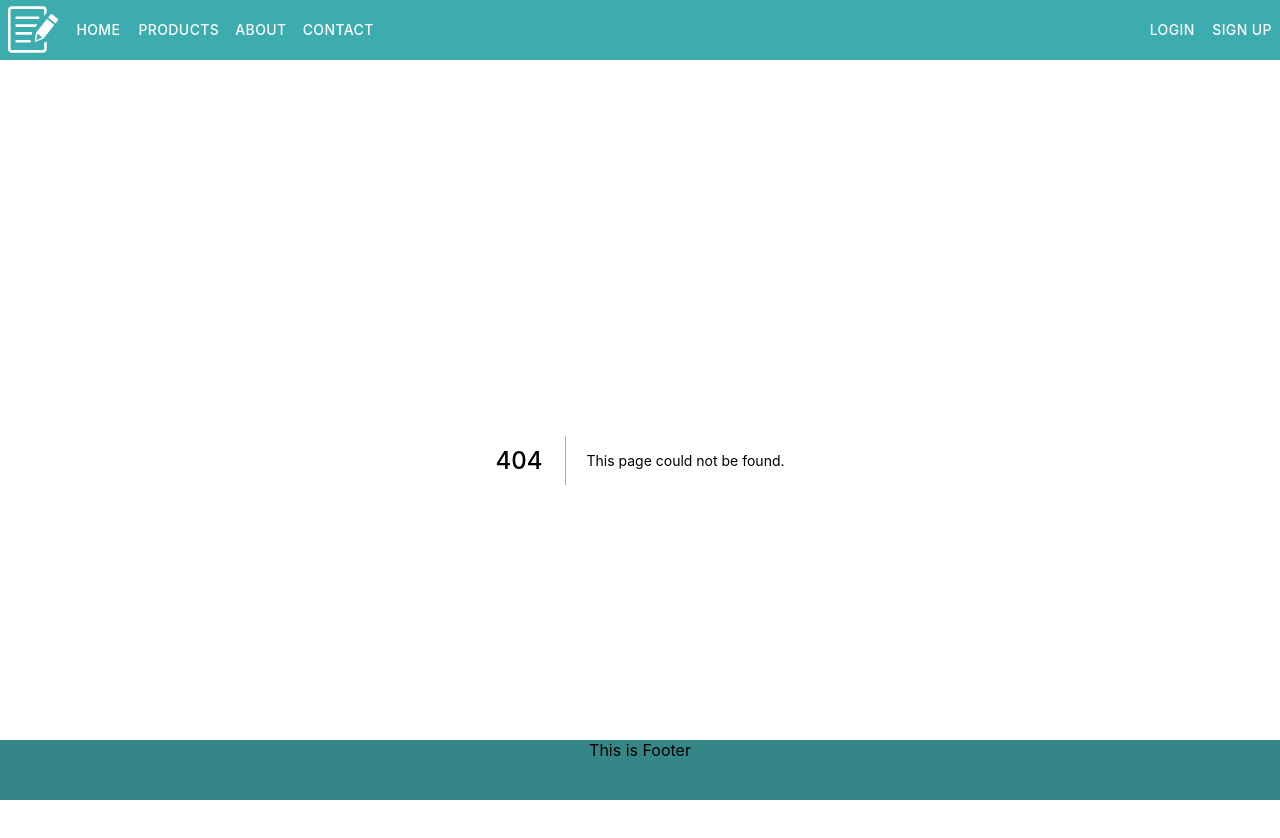
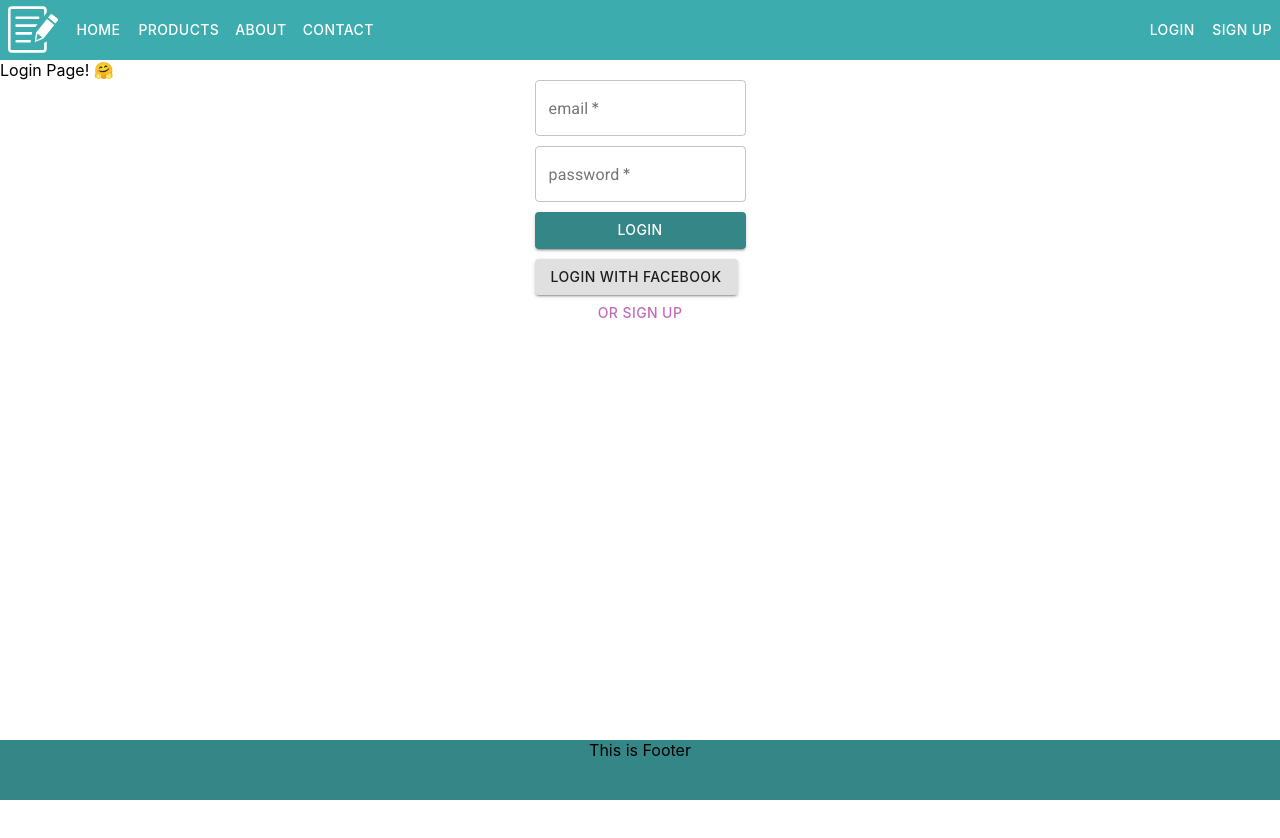
Before and after one commit to sandrofi84/todo-app-nextjs-frontend, a Next.js app: page /login/1 in a window 1280 px wide. Before the commit this address had no page. Shown: the top 838 px of the page. After the commit the page ends 800 px from the top, so only its background shows below. Built offline with nearby package versions, Linux system fonts and the light colour scheme.

Commit message:
feat: add login with OAuth provider

```diff
--- /dev/null
+++ b/pages/login/[provider].tsx
@@ -0,0 +1,23 @@
+import Link from 'next/link';
+import FormLogin from '../../src/components/Form/FormLogin';
+import { Box, Button } from '@material-ui/core';
+
+export default function Login() {
+  return (
+    <>
+      <div>
+        Login Page! 🤗
+      </div>
+      <Box margin="auto" width="max-content">
+          <FormLogin/>
+      </Box>
+      <Box width="max-content" margin="auto">
+        <Link passHref={true} href="/signup">
+          <Button color="secondary">
+            <a>OR SIGN UP</a>
+          </Button>
+        </Link>
+      </Box>
+    </>
+  )
+}
--- a/pages/login.tsx
+++ b/pages/login/index.tsx
@@ -1,5 +1,5 @@
 import Link from 'next/link';
-import FormLogin from '../src/components/Form/FormLogin';
+import FormLogin from '../../src/components/Form/FormLogin';
 import { Box, Button } from '@material-ui/core';
 
 export default function Login() {
--- a/src/components/Form/FormLogin.tsx
+++ b/src/components/Form/FormLogin.tsx
@@ -5,6 +5,7 @@ import Form from './Form';
 import { useRouter } from 'next/dist/client/router';
 import {User} from '../../types/User';
 import DispatchContext from '../../context/DispatchContext';
+import FormOauthLoginButton from './FormOauthLoginButton';
 
 const useStyles = makeStyles((theme: Theme) =>
   createStyles({
@@ -48,6 +49,17 @@ const FormLogin = () => {
         return user;
     }
 
+    const handleClick = async (link: string): Promise<void> => {
+
+        try {
+            const response = await Axios.get(link);
+            console.log(response);
+
+        } catch(err) {
+            console.log(err);
+        }
+    }
+
     const handleChange = (e: SyntheticEvent): void => {
         const field = (e.target as HTMLInputElement).name;
         const newValue = (e.target as HTMLInputElement).value;
@@ -80,8 +92,51 @@ const FormLogin = () => {
         }
     }
 
+    useEffect(() => {
+        const { code, provider } = router.query;
+        const myRequest = Axios.CancelToken.source();
+        const getToken = async () => {
+            try {
+                const response = await Axios
+                .get(
+                    `${process.env.API_URL}/auth/thirdparty/${provider}/callback?code=${code}`,
+                    { cancelToken: myRequest.token }
+                    );
+
+                const { status, data } = response;
+
+                if (status === 200 && data?.token) {
+                    const {token} = response.data;
+                    localStorage.setItem("todosToken", token);
+
+                    const user: User = await getUser(token);
+
+                    if (user) {
+                        localStorage.setItem("todosUser", JSON.stringify(user));
+                        appDispatch({type: "setUser"})
+                        router.push("/");
+                    }
+                }
+
+            } catch(err) {
+                console.log(err);
+            }
+        };
+
+        if (code) {
+            getToken();
+        }
+
+        return () => {
+            myRequest.cancel();
+        }
+    }, [router.query])
+
     return (
-        <Form className={classes.form} formInput={formInput} handleChange={handleChange} handleSubmit={handleSubmit} label="LOGIN" />
+        <>
+            <Form className={classes.form} formInput={formInput} handleChange={handleChange} handleSubmit={handleSubmit} label="LOGIN" />
+            <FormOauthLoginButton provider="facebook" handleClick={handleClick} />
+        </>
     )
 }
 
--- /dev/null
+++ b/src/components/Form/FormOauthLoginButton.tsx
@@ -0,0 +1,16 @@
+import { Box, Button } from '@material-ui/core'
+import React from 'react'
+
+const FormOauthLoginButton = ({provider, handleClick}) => {
+    const link = `https://www.facebook.com/v3.2/dialog/oauth?response_type=code&redirect_uri=http%3A%2F%2Flocalhost%3A3000%2F/login&scope=email&client_id=618026915852607`
+
+    return (
+        <Box marginTop="10px">
+            <Button variant="contained" >
+                <a href="https://www.facebook.com/v3.2/dialog/oauth?response_type=code&redirect_uri=http%3A%2F%2Flocalhost%3A3000%2F/login/facebook&scope=email&client_id=618026915852607">LOGIN WITH {provider}</a>
+            </Button>
+        </Box>
+    )
+}
+
+export default FormOauthLoginButton
```
